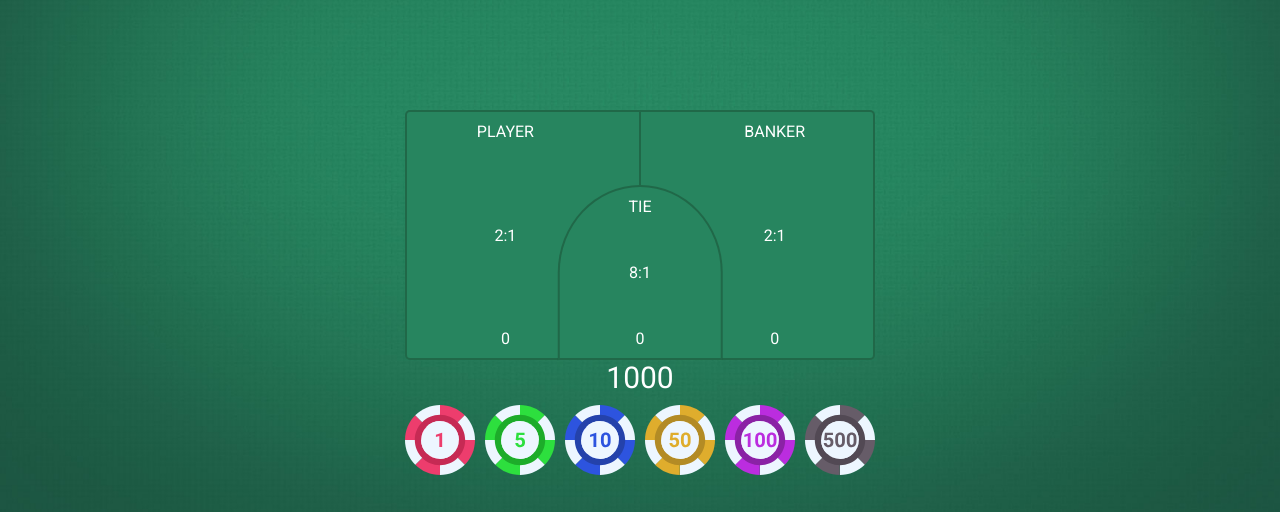
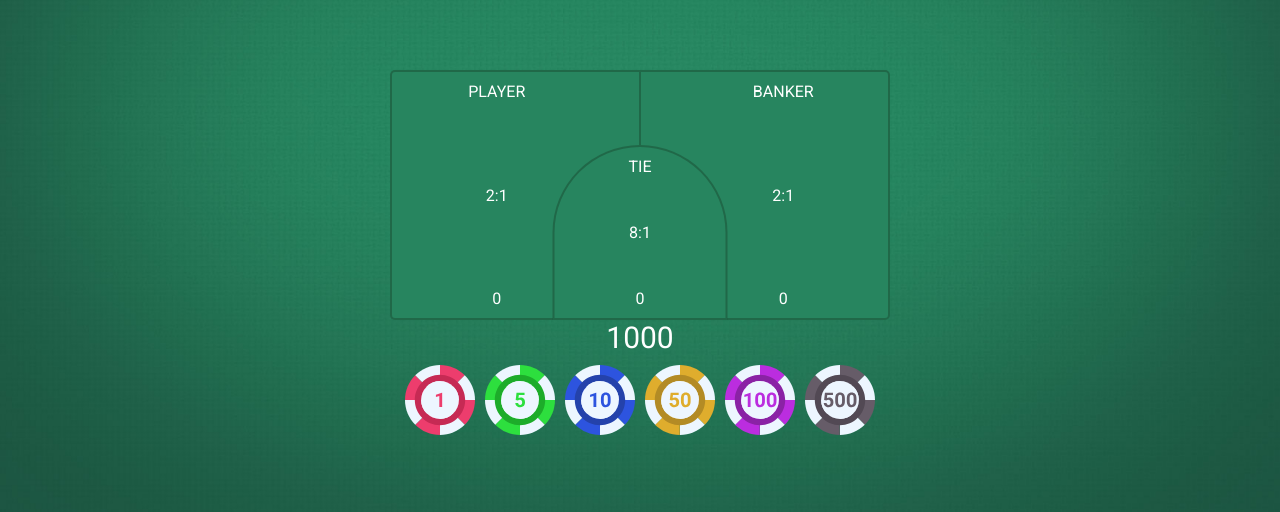
Before and after one commit to DmitriyFriz/baccarat-game, a React (Create React App) app: page / in a window 1280 px wide. Shown: the part 285-797 px from the top of the page. Built offline with nearby package versions, Linux system fonts and the light colour scheme; what chartjs-plugin-zoom would draw is missing.

Commit message:
fix: implement correct hide animation for betting panel

```diff
--- a/src/components/BettingPanel/BettingPanel.module.scss
+++ b/src/components/BettingPanel/BettingPanel.module.scss
@@ -1,7 +1,9 @@
 .panel {
   position: fixed;
   bottom: 0;
-  // transition: opacity 600ms cubic-bezier(0, 0.55, 0.45, 1) 400ms, transform 600ms ease-out 200ms;
+  margin-bottom: 40px;
+
+  width: 100%;
 }
 
 .places {
@@ -14,14 +16,15 @@
   height: 250px;
   max-width: 500px;
   width: 100%;
+  margin: 0 auto;
 }
 
 .panelHidden {
-  animation: panel-move 700ms ease-in-out backwards;
+  animation: panel-move 600ms ease-in-out forwards;
 }
 
 .panelShow {
-  animation: panel-move 700ms reverse 300ms ease-in-out backwards;
+  animation: panel-move 600ms reverse 300ms ease-in-out backwards;
 }
 
 @keyframes panel-move {
@@ -30,10 +33,9 @@
     transform: translateY(0);
   }
 
-  50% {
-    opacity: 1;
-    // transform: translateY(50%);
-  }
+  // 30% {
+  //   opacity: 1;
+  // }
 
   100% {
     opacity: 0;
--- a/src/components/BettingPanel/BettingPanel.tsx
+++ b/src/components/BettingPanel/BettingPanel.tsx
@@ -16,15 +16,18 @@ export const BettingPanel = observer(() => {
   return (
     <CSSTransition
       classNames={{
+        appear: style.panelShow,
         enterActive: style.panelShow,
         exitActive: style.panelHidden,
       }}
       in={!bettingStore.isLockedBet}
       timeout={{
-        enter: 3000,
+        enter: 1000,
         exit: 700,
       }}
       unmountOnExit
+      mountOnEnter
+      appear={true}
       nodeRef={nodeRef}
     >
       <div className={style.panel} ref={nodeRef}>
```
